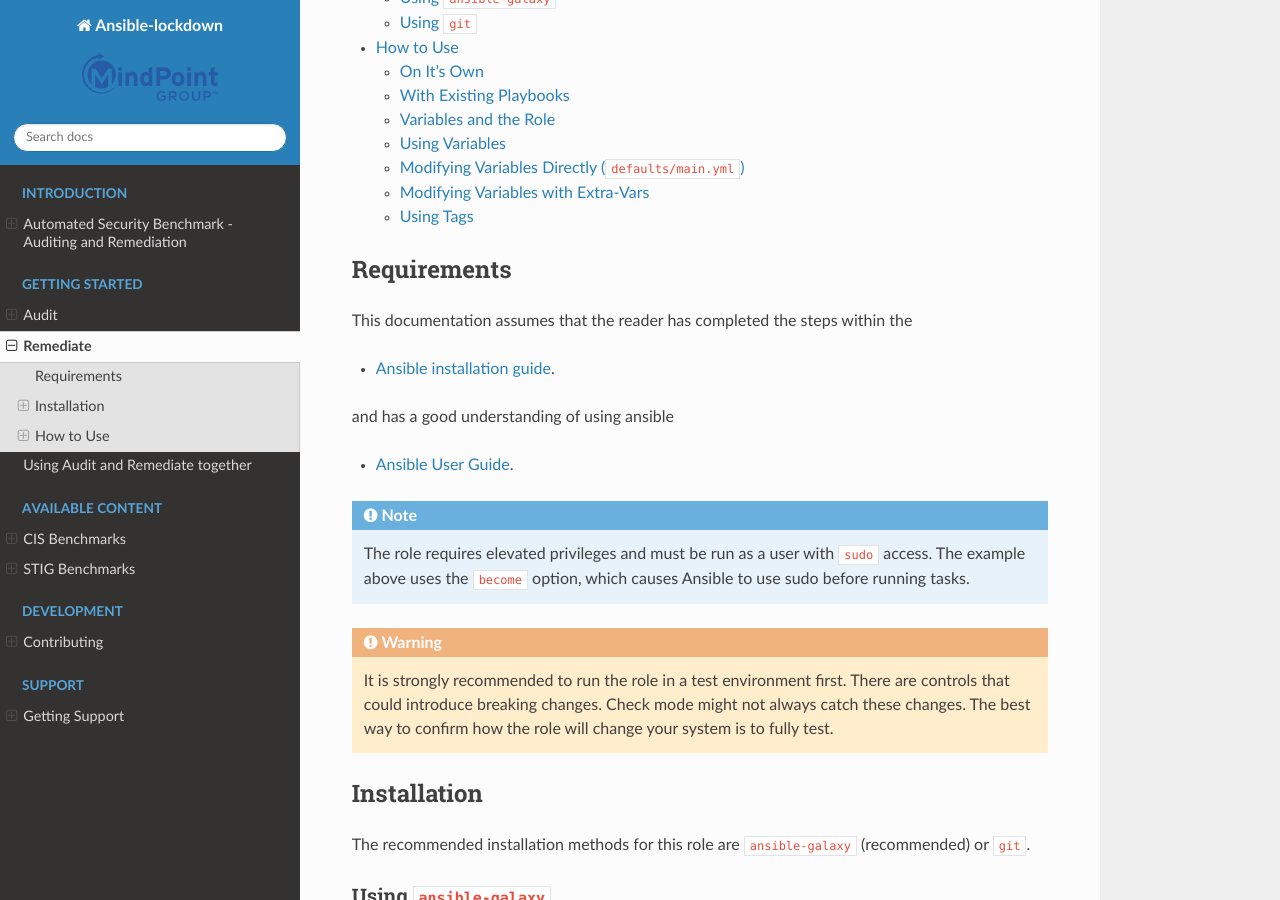
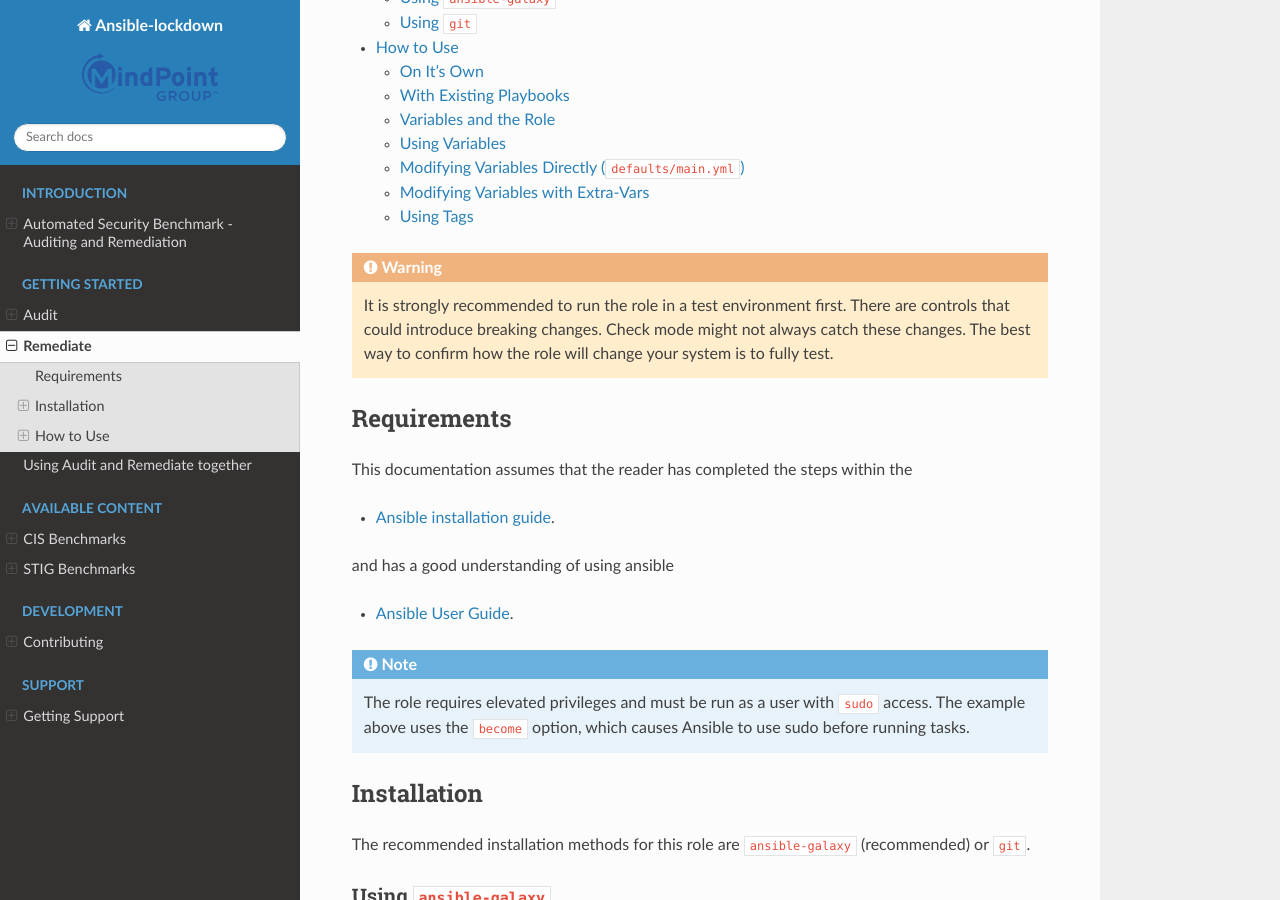
Before and after one commit to frederickw082922/lockdown_readthedocs, a Sphinx documentation site: the page built from docs/source/remediate/rem-getting-started.rst, in a window 1280 px wide and 900 px high, scrolled down 394 px. Built offline with Sphinx 7.4.7 and the Read the Docs theme 2.0.0, drawn with Linux system fonts in a browser that asks for light colours; pages that are not in the unit, such as notebooks, are missing from menus; part of the change alters nothing that is shown.

```diff
--- a/docs/source/remediate/rem-getting-started.rst
+++ b/docs/source/remediate/rem-getting-started.rst
@@ -9,6 +9,12 @@ standalone role or it can be used along with other Ansible roles, playbooks, or
 .. contents::
    :local:
    :backlinks: none
+
+.. warning::
+
+    It is strongly recommended to run the role in a test environment first. There are controls that could introduce
+    breaking changes. Check mode might not always catch these changes. The best way to confirm how the role will change
+    your system is to fully test.
 
 Requirements
 ------------
@@ -25,13 +31,6 @@ and has a good understanding of using ansible
     The role requires elevated privileges and must be run as a user with ``sudo``
     access. The example above uses the ``become`` option, which causes Ansible to use
     sudo before running tasks.
-
-.. warning::
-
-    It is strongly recommended to run the role in a test environment first. There are controls that could introduce
-    breaking changes. Check mode might not always catch these changes. The best way to confirm how the role will change
-    your system is to fully test.
-
 
 Installation
 ------------
```
